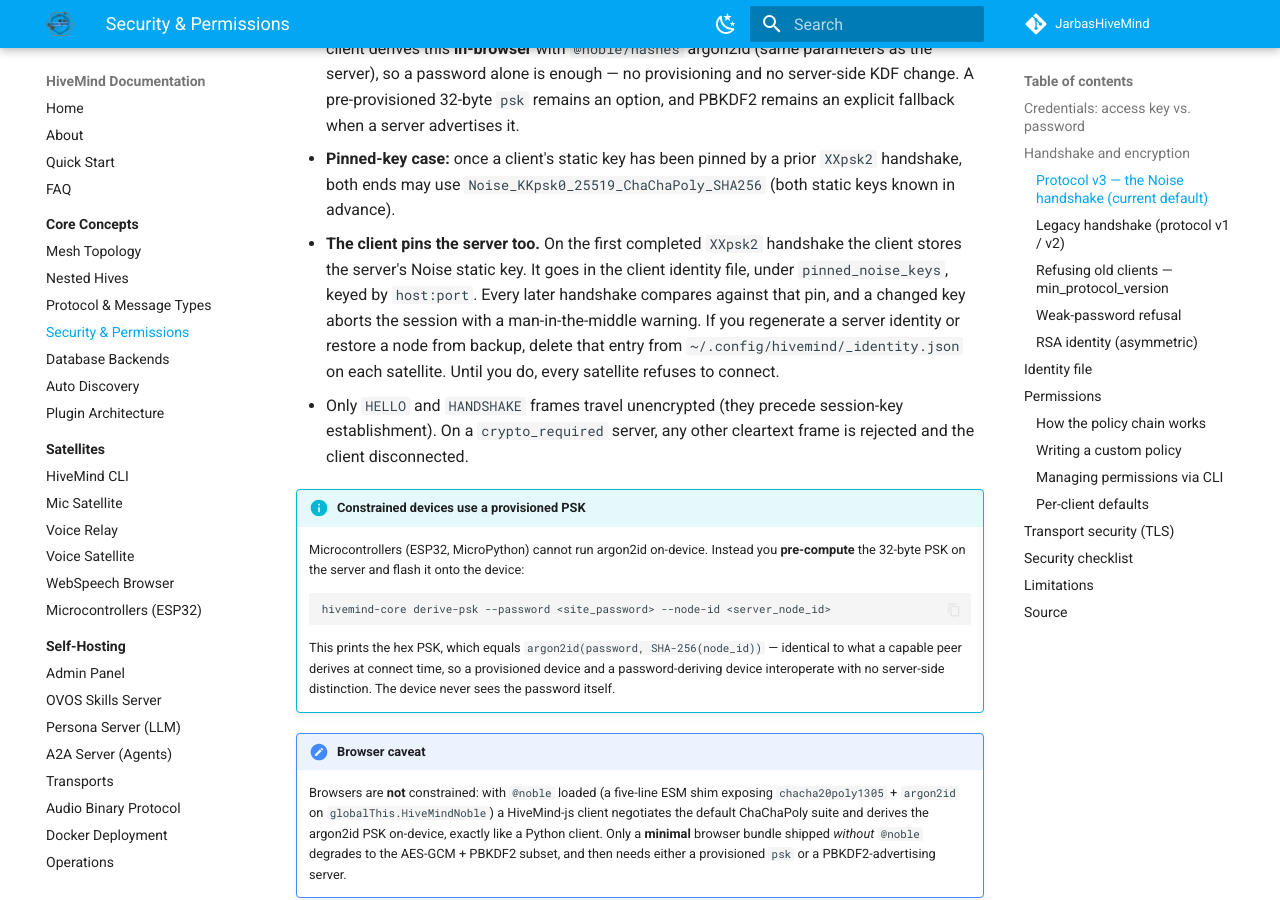
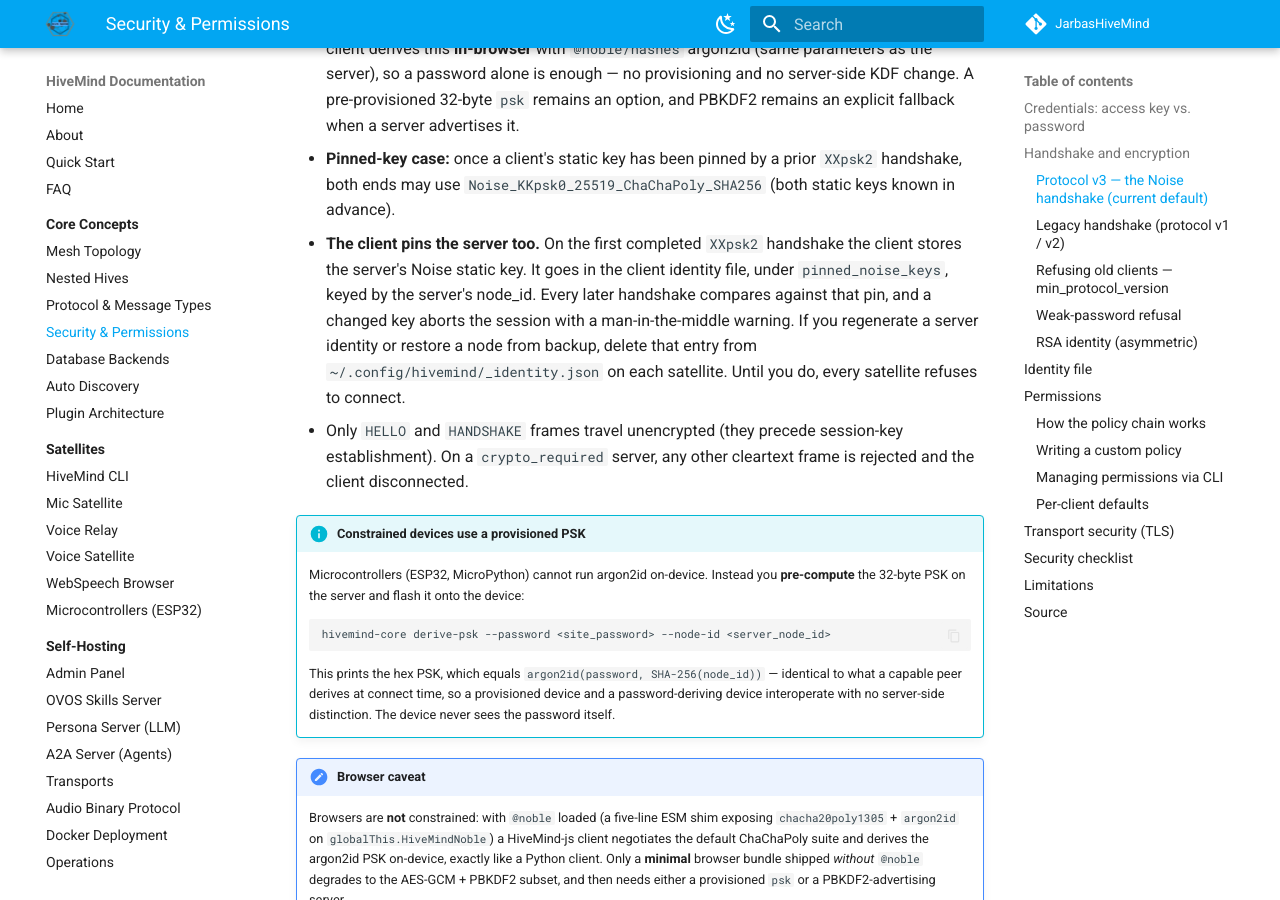
Before and after one commit to JarbasHiveMind/HiveMind-community-docs, an MkDocs documentation site: the page built from docs/concepts/security.md, in a window 1280 px wide and 900 px high, scrolled down 2217 px. Built offline with MkDocs 1.6.1 and Material for MkDocs 9.7.7, drawn with Linux system fonts in a browser that asks for light colours; some of the changed text lies outside the part shown.

Commit message:
fix: pinned_noise_keys is keyed by node_id, not host:port
hivemind_bus_client.identity.py's pinned_noise_keys dict and its
pin_noise_key()/get_pinned_noise_key() helpers all key by node_id.
Corrected in both places this claim appeared (security.md's prose and
table, config.md's identity-file table).

Co-Authored-By: Claude Fable 5 <noreply@anthropic.com>

```diff
--- a/docs/concepts/security.md
+++ b/docs/concepts/security.md
@@ -59,7 +59,7 @@ v3-capable client (Noise primitive available, password configured) actually nego
 - **Default suite:** `Noise_XXpsk2_25519_ChaChaPoly_SHA256` — mutual static-key authentication over X25519, per-handshake ephemeral Diffie-Hellman (forward secrecy), ChaCha20-Poly1305 AEAD, SHA-256. This is the suite browser and JavaScript clients ([HiveMind-js](https://github.com/JarbasHiveMind/HiveMind-js)) negotiate too: they pair the native Web Crypto API with the pure-JS [`@noble/ciphers`](https://github.com/paulmillr/noble-ciphers) + [`@noble/hashes`](https://github.com/paulmillr/noble-hashes) for the two primitives Web Crypto lacks (ChaCha20-Poly1305 and argon2id), giving **full cipher parity with hivemind-core** — no server-side configuration required. A `Noise_XXpsk2_25519_AESGCM_SHA256` suite is also registered as an AES-GCM alternative for minimal Web-Crypto-only peers (see the browser caveat below).
 - **PSK derivation:** the shared secret mixed into the handshake is `PSK = argon2id(password, salt = SHA-256(node_id))`. Salting with the server's `node_id` makes the PSK server-specific, so the same password on two servers yields two different PSKs. A full browser client derives this **in-browser** with `@noble/hashes` argon2id (same parameters as the server), so a password alone is enough — no provisioning and no server-side KDF change. A pre-provisioned 32-byte `psk` remains an option, and PBKDF2 remains an explicit fallback when a server advertises it.
 - **Pinned-key case:** once a client's static key has been pinned by a prior `XXpsk2` handshake, both ends may use `Noise_KKpsk0_25519_ChaChaPoly_SHA256` (both static keys known in advance).
-- **The client pins the server too.** On the first completed `XXpsk2` handshake the client stores the server's Noise static key. It goes in the client identity file, under `pinned_noise_keys`, keyed by `host:port`. Every later handshake compares against that pin, and a changed key aborts the session with a man-in-the-middle warning. If you regenerate a server identity or restore a node from backup, delete that entry from `~/.config/hivemind/_identity.json` on each satellite. Until you do, every satellite refuses to connect.
+- **The client pins the server too.** On the first completed `XXpsk2` handshake the client stores the server's Noise static key. It goes in the client identity file, under `pinned_noise_keys`, keyed by the server's node_id. Every later handshake compares against that pin, and a changed key aborts the session with a man-in-the-middle warning. If you regenerate a server identity or restore a node from backup, delete that entry from `~/.config/hivemind/_identity.json` on each satellite. Until you do, every satellite refuses to connect.
 - Only `HELLO` and `HANDSHAKE` frames travel unencrypted (they precede session-key establishment). On a `crypto_required` server, any other cleartext frame is rejected and the client disconnected.
 
 !!! info "Constrained devices use a provisioned PSK"
@@ -176,7 +176,7 @@ and rejoin the hive on its own. Here's what lives in it:
 | `public_key` | RSA public key string |
 | `secret_key` | Path to the RSA private key (PEM) file |
 | `noise_key` | Path to the protocol v3 Noise handshake's X25519 static private key |
-| `pinned_noise_keys` | TOFU-pinned Noise static keys for known peers, keyed `host:port` |
+| `pinned_noise_keys` | TOFU-pinned Noise static keys for known peers, keyed by node_id |
 | `trusted_keys` | Alias → public-key mapping for INTERCOM origin verification |
 
 Write the identity file:
```
Also changed, not shown: docs/reference/config.md (+1 -1 lines).
